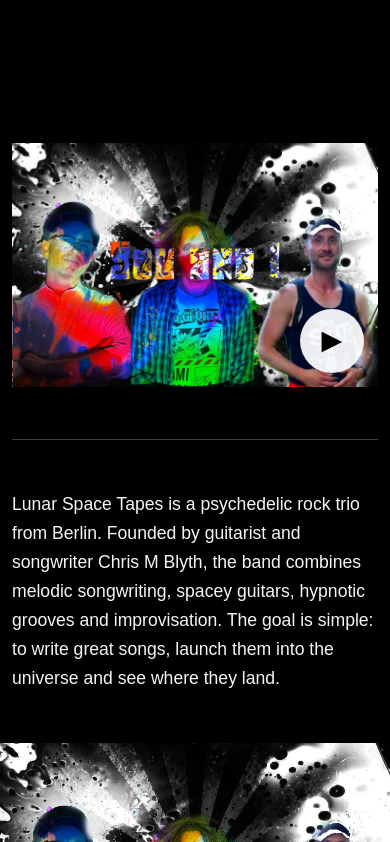
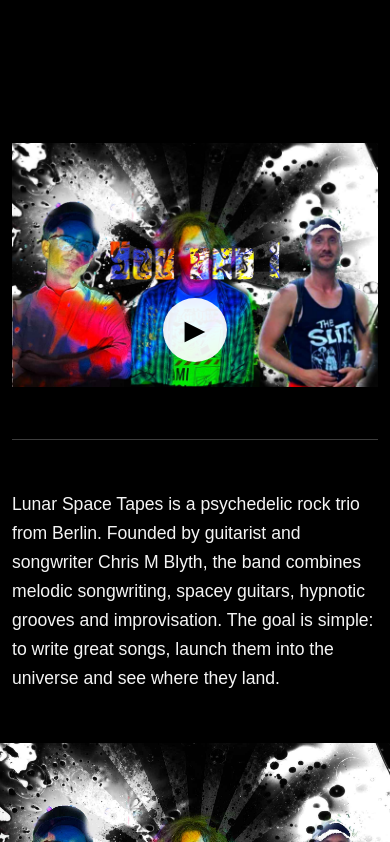
Before and after one commit to cmb22/art, a Next.js app: page /lunarspacetapes in a window 390 px wide. Shown: the part 701-1543 px from the top of the page. Built offline with nearby package versions, Linux system fonts and the light colour scheme.

Commit message:
logo fix

```diff
--- a/src/app/lunarspacetapes/page.module.css
+++ b/src/app/lunarspacetapes/page.module.css
@@ -70,8 +70,8 @@
 
 .playButton {
     position: absolute;
-    right: 50%;
-    bottom: 50%;
+    bottom: 25%;
+    right: calc(50% - 41px);
     z-index: 3;
     display: flex;
     width: 82px;
@@ -301,8 +301,10 @@
     }
 
     .playButton {
-        right: 14px;
-        bottom: 14px;
+        /* right: 14px; */
+        /* bottom: 14px; */
+        bottom: 10%;
+        right: calc(50% - 32px);
         width: 64px;
         height: 64px;
         font-size: 27px;
```
